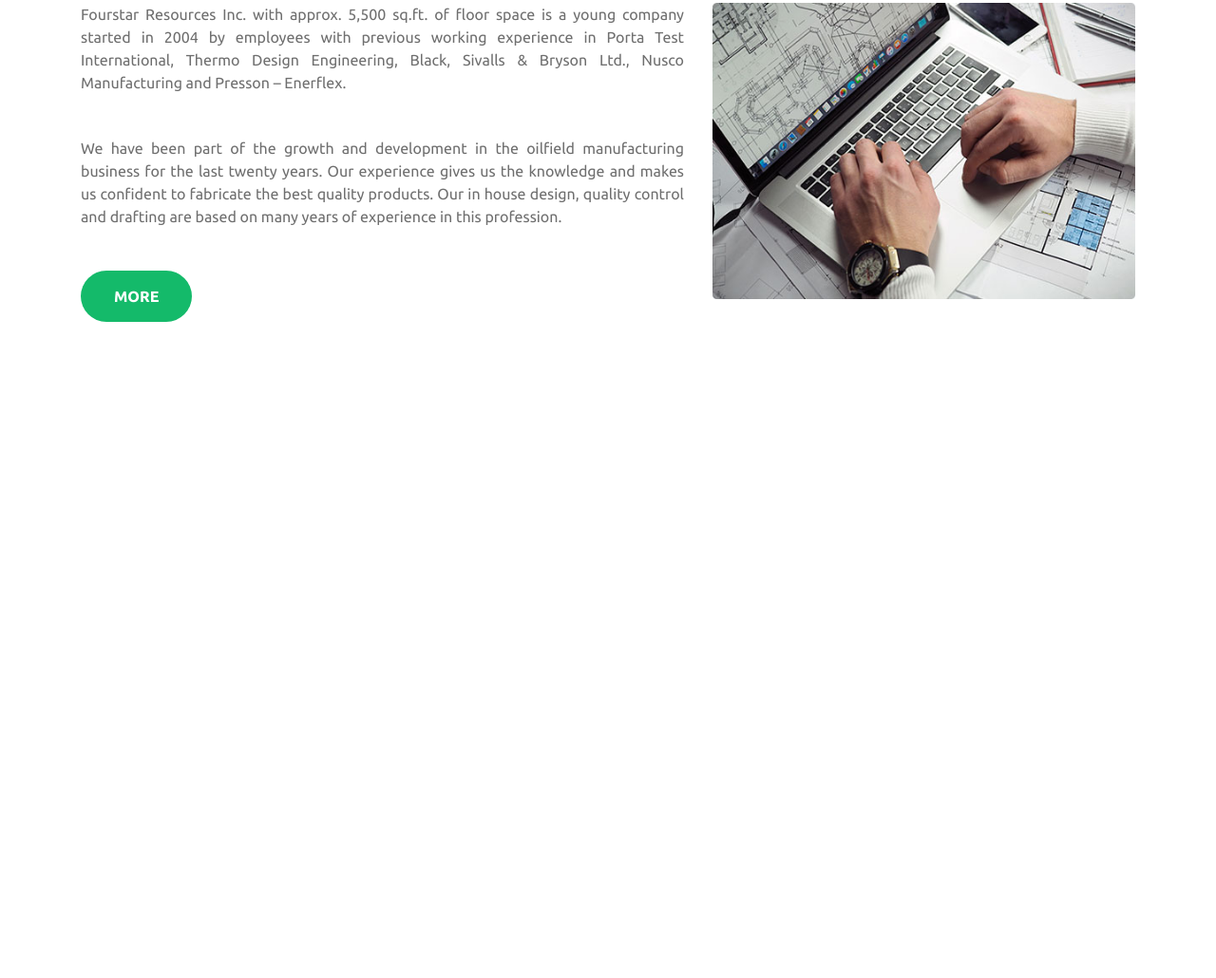
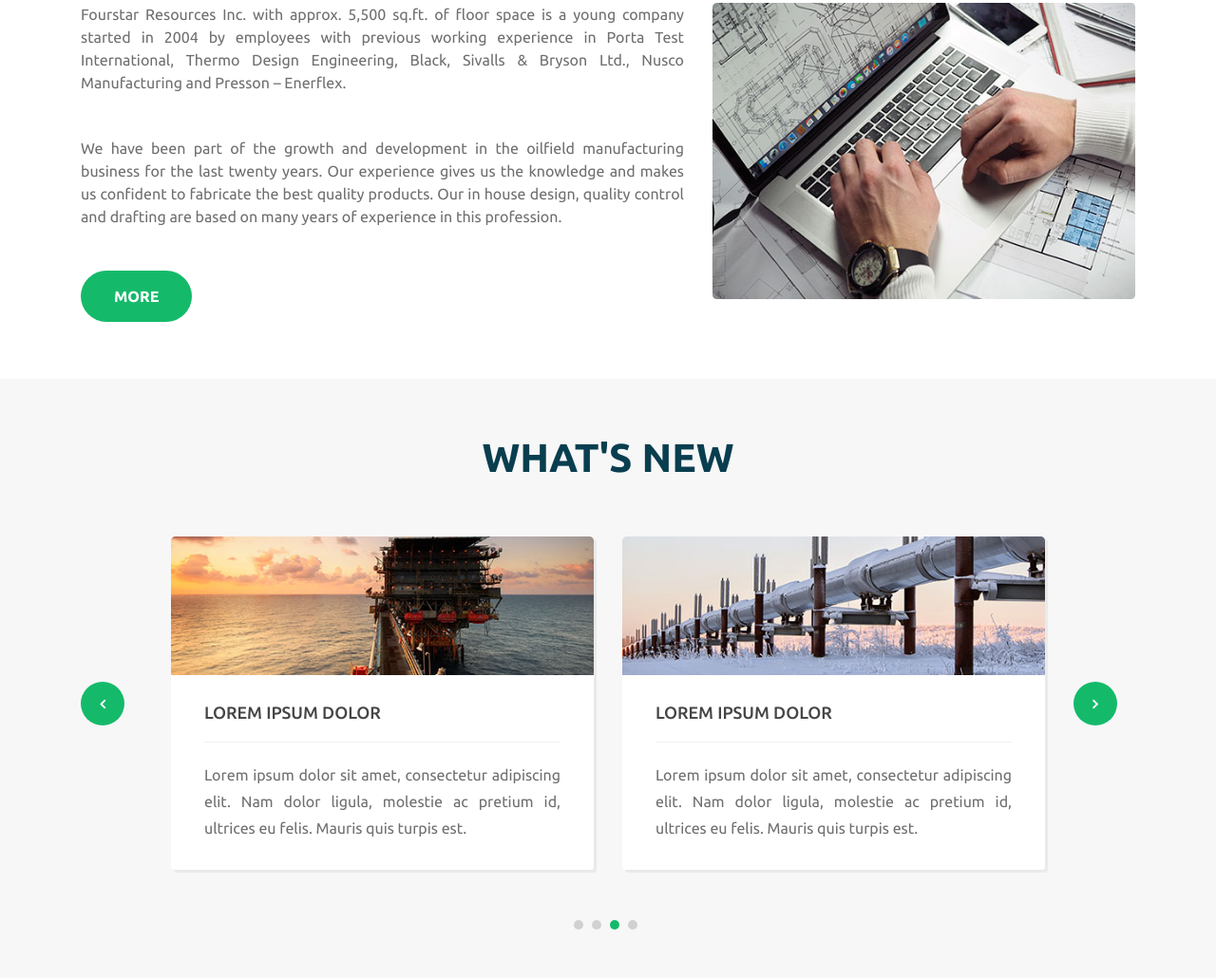
Before and after one commit to schriker/Fourstar, a plain HTML site: page index.html in a window 1280 px wide. Shown: the part 1142-2172 px from the top of the page at 95% size. Before the commit the page ends 1541 px from the top, so only its background shows below. Drawn offline with Linux system fonts and the light colour scheme.

Commit message:
Add carousel

```diff
--- a/css/style.css
+++ b/css/style.css
@@ -271,3 +271,94 @@ p{
     background-color: #fff;
     padding-bottom: 60px;
 }
+
+.grey-bg{
+    background-color: #f7f7f7;
+}
+
+.article-bg{
+    position: relative;
+    background-color: #fff;
+    border-radius: 3px;
+    box-shadow: 3px 3px 0px 0px rgba(0,0,0,0.05);
+}
+
+.article-bg:hover .article-thumbnail > img{
+    opacity: 0.4;
+}
+
+.article-bg:hover .article-thumbnail > span{
+    opacity: 1;
+}
+
+.article-thumbnail{
+    position: relative;
+    background-color: #033342;
+    border-top-left-radius: 3px;
+    border-top-right-radius: 3px;
+}
+
+.article-thumbnail span{
+    position: absolute;
+    opacity: 0;
+    z-index: 50;
+    left: 50%;
+    top: 50%;
+    transform: translate(-50%, -50%);
+}
+
+.article-content{
+    padding: 30px 35px;
+}
+
+.article-content h3{
+    font-size: 18px;
+    color: #454545;
+    text-transform: uppercase;
+    border-bottom: 1px solid #efefef;
+    padding-bottom: 20px;
+    margin-bottom: 20px;
+}
+
+.article-content p{
+    margin: 0;
+    line-height: 1.75;
+}
+
+.article-bg a{
+    position: absolute;
+    width: 100%;
+    height: 100%;
+    display: block;
+    z-index: 100;
+}
+
+.carousel-arrow{
+    padding: 15px 20px;
+}
+
+.carousel-arrow:hover{
+    cursor: pointer;
+}
+
+.carousel-nav{
+    margin: 45px;
+}
+
+.carousel-nav span{
+    display: inline-block;
+    width: 10px;
+    height: 10px;
+    background-color: #d1d1d1;
+    border-radius: 50%;
+    margin-right: 5px;
+}
+
+.carousel-nav span:hover{
+    cursor: pointer;
+    background-color: #dfdfdf;
+}
+
+.nav-active{
+    background-color: #14ba6a !important;
+}
--- a/index.html
+++ b/index.html
@@ -146,6 +146,55 @@
                     </div>
                 </div>
             </div>
+            <div class="container-fluid grey-bg">
+                <div class="container">
+                    <div class="row">
+                        <div class="col text-center"><h2>What's New</h2></div>
+                    </div>
+                    <div class="row">
+                        <div class="col-1 d-flex align-items-center">
+                            <i class="green-btn fa fa-angle-left carousel-arrow "></i>
+                        </div>
+                        <div class="col">
+                            <div class="article-bg">
+                                    <a href="#"></a>
+                                    <div class="article-thumbnail">
+                                        <span class="green-btn">more</span>
+                                        <img class="img-fluid" src="images/article-img-1.jpg" alt=""/>
+                                    </div>
+                                    <div class="article-content">
+                                            <h3>Lorem ipsum dolor </h3>
+                                            <p>Lorem ipsum dolor sit amet, consectetur adipiscing elit. Nam dolor ligula, molestie ac pretium id, ultrices eu felis. Mauris quis turpis est.</p>
+                                    </div>
+                            </div>
+                        </div>
+                        <div class="col">
+                                <div class="article-bg">
+                                        <a href="#"></a>
+                                        <div class="article-thumbnail">
+                                            <span class="green-btn">more</span>
+                                            <img class="img-fluid" src="images/article-img-2.jpg" alt=""/>
+                                        </div>
+                                        <div class="article-content">
+                                                <h3>Lorem ipsum dolor </h3>
+                                                <p>Lorem ipsum dolor sit amet, consectetur adipiscing elit. Nam dolor ligula, molestie ac pretium id, ultrices eu felis. Mauris quis turpis est.</p>
+                                        </div>
+                                </div>
+                        </div>
+                        <div class="col-1 d-flex align-items-center">
+                                <i class="green-btn fa fa-angle-right carousel-arrow"></i>
+                        </div>
+                    </div>
+                    <div class="row">
+                        <div class="col carousel-nav text-center">
+                            <span></span>
+                            <span></span>
+                            <span class="nav-active"></span>
+                            <span></span>
+                        </div>
+                    </div>
+                </div>
+            </div>
         <script src="js/jquery-3.2.1.min.js"></script>
         <script src="js/bootstrap.min.js"></script>
         <script src="js/js.js"></script>
```
Also changed, not shown: images/article-img-1.jpg (added), images/article-img-2.jpg (added).
